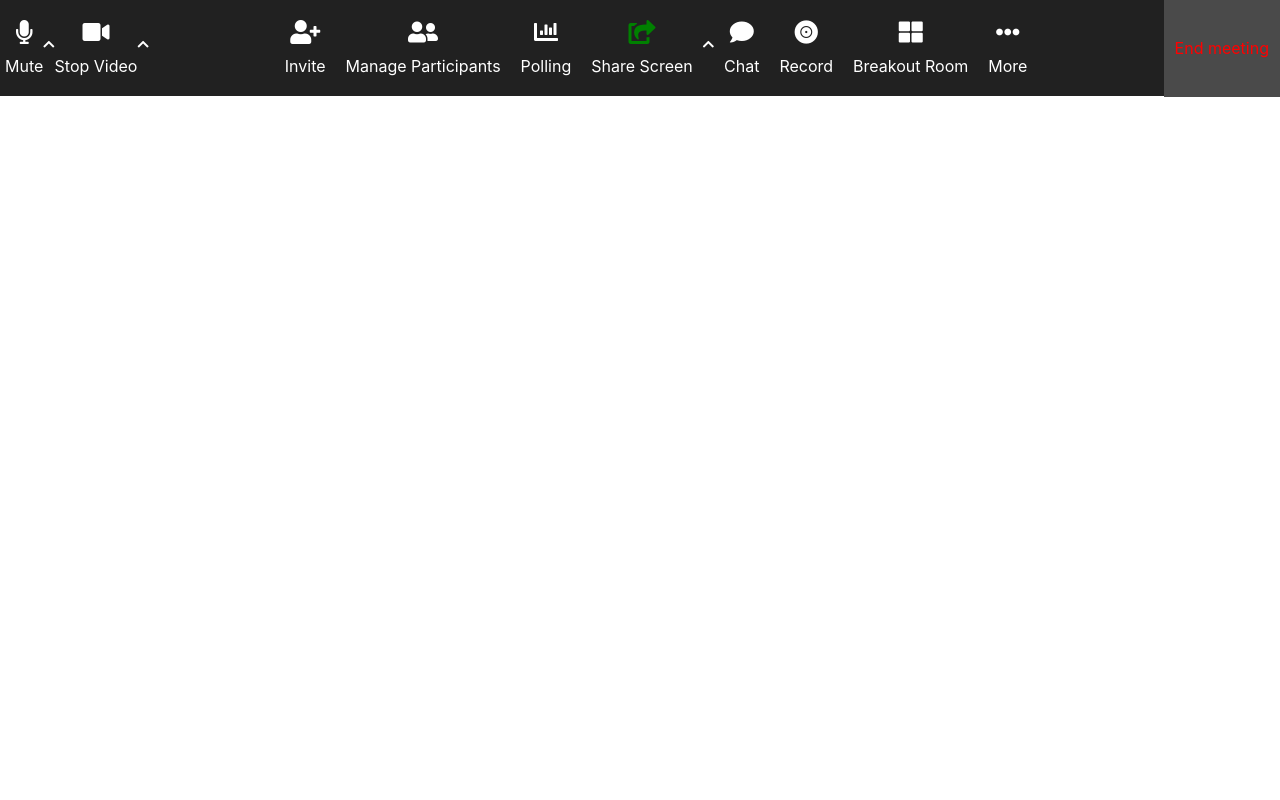
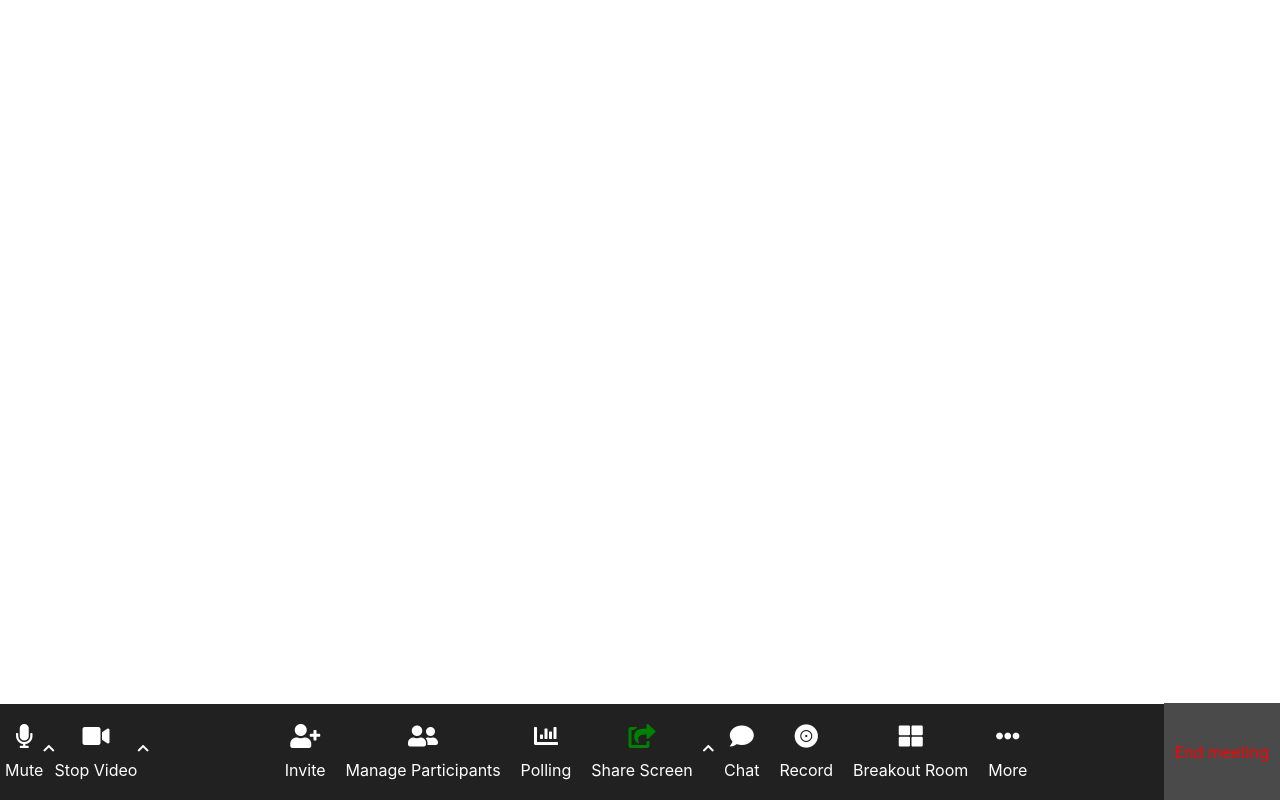
Before and after one commit to giacomo1235/html-css-zoom, a plain HTML site: page index.html in a window 1280 px wide. Drawn offline with Linux system fonts and the light colour scheme.

Commit message:
navbar fissata in fondo

```diff
--- a/css/style.css
+++ b/css/style.css
@@ -9,6 +9,9 @@ html {
 }
 
 header {
+    position: fixed;
+    bottom: 0;
+    width: 100%;
     color: white;
 	height: 6rem;
 	background-color: rgb(13%, 13%, 13%) ;
@@ -29,6 +32,10 @@ header .col-left .btn-right {
     display: flex;
    flex-direction: column;
     align-items: center;
+}
+
+.header .col-center {
+	flex-grow: 1;
 }
 
 
```
